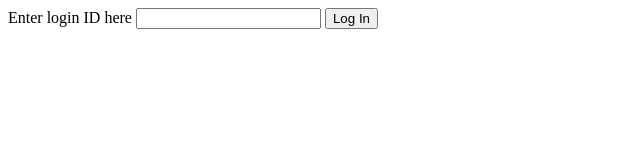
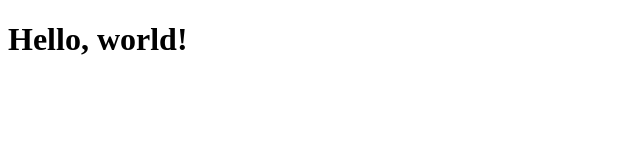
Before and after one commit to GeekTrainer/bot-to-human-handoff, a website: page public/index.html in a window 1280 px wide. Shown: the whole page, without its empty margins (0-640 px from the left). Drawn offline with nearby package versions, Linux system fonts and the light colour scheme.

Commit message:
Testing deployment

```diff
--- a/public/index.html
+++ b/public/index.html
@@ -1,7 +1,8 @@
 <!DOCTYPE html>
 <html>
   <body>
-    <div>
+    <h1>Hello, world!</h1>
+    <!-- <div>
         <label for="user-id">Enter login ID here</label>
         <input id="user-id" type="text">
         <button id="set-username" type="button">Log In</button>
@@ -20,6 +21,6 @@
             }, document.getElementById('webchat'));
           });
       });
-    </script>
+    </script> -->
   </body>
 </html>
```
Also changed, not shown: package.json (+20 -15 lines), 1 other file.
